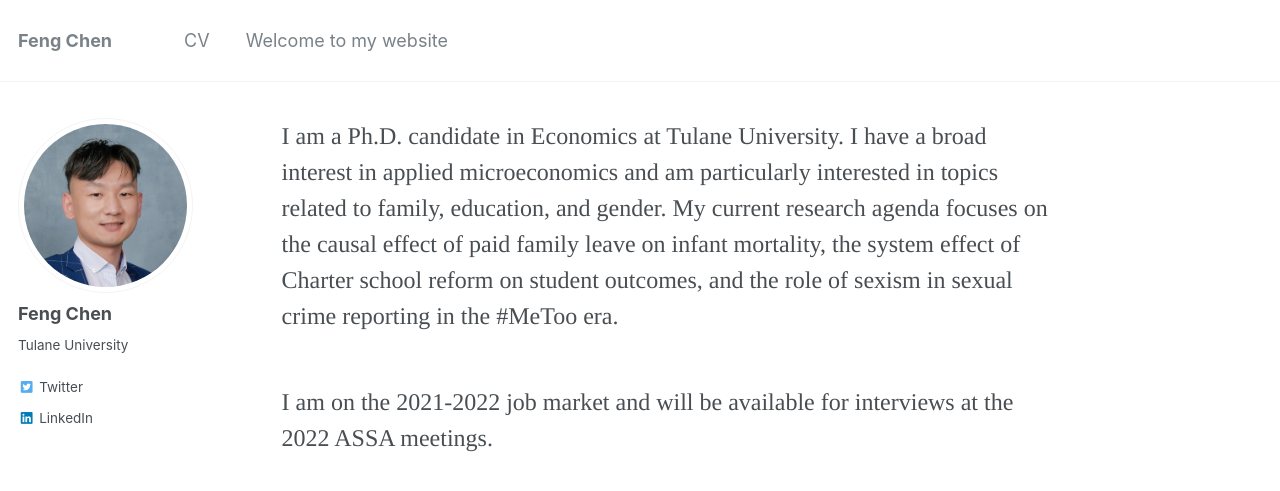
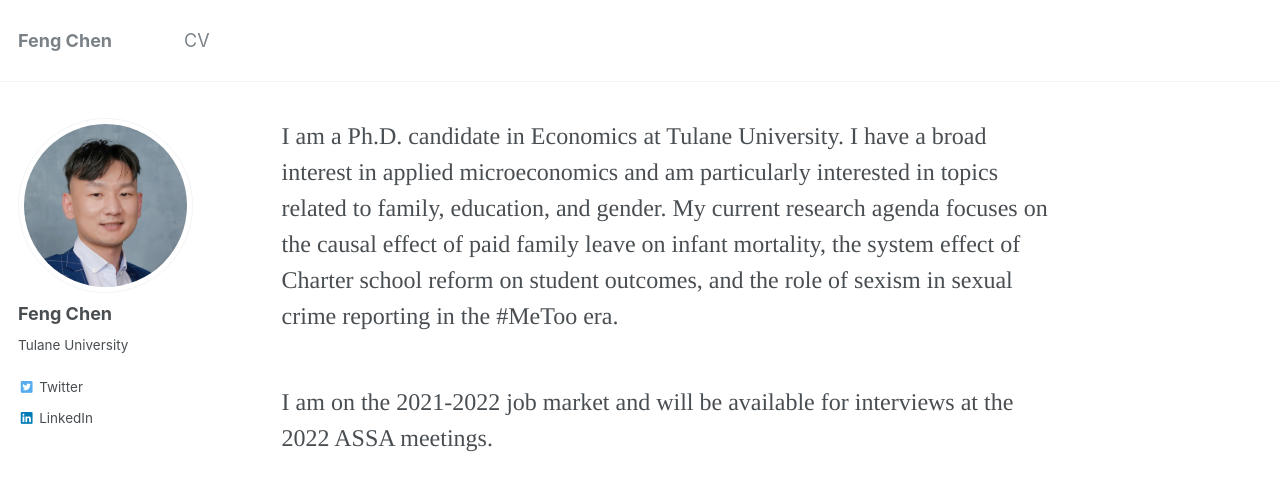
Before and after one commit to fengchen22/fengchen22.github.io, a Jekyll site: the page built from _pages/about.md, in a window 1280 px wide. Shown: the top 491 px of the page. Built offline with Jekyll 4.4.1, drawn with Linux system fonts in a browser that asks for light colours.

Commit message:
Update navigation.yml

```diff
--- a/_data/navigation.yml
+++ b/_data/navigation.yml
@@ -4,6 +4,3 @@ main:
 
   - title: "CV"
     url: /files/feng_cv.pdf
-
-  - title: "Welcome to my website"
-    url: /files/about
```
